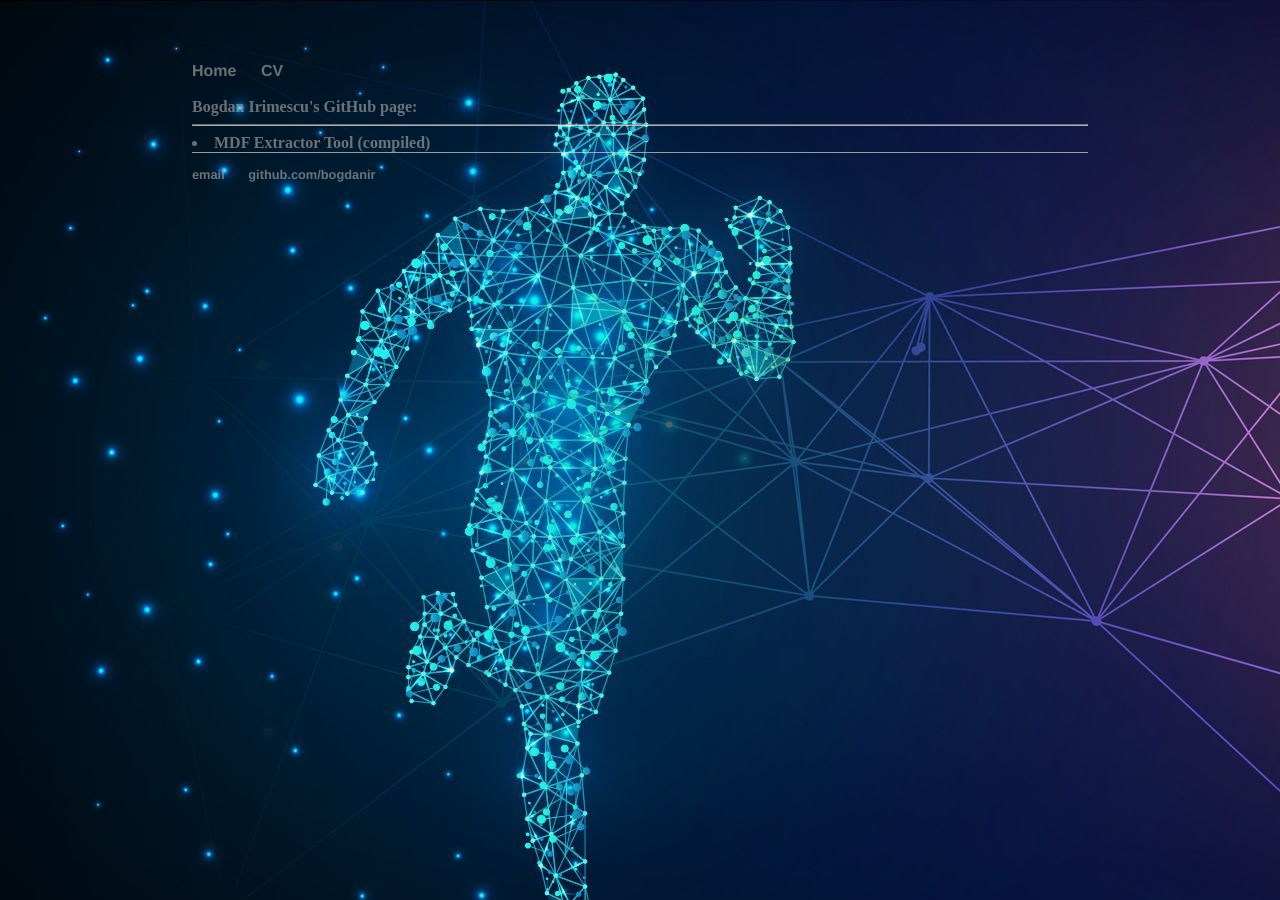
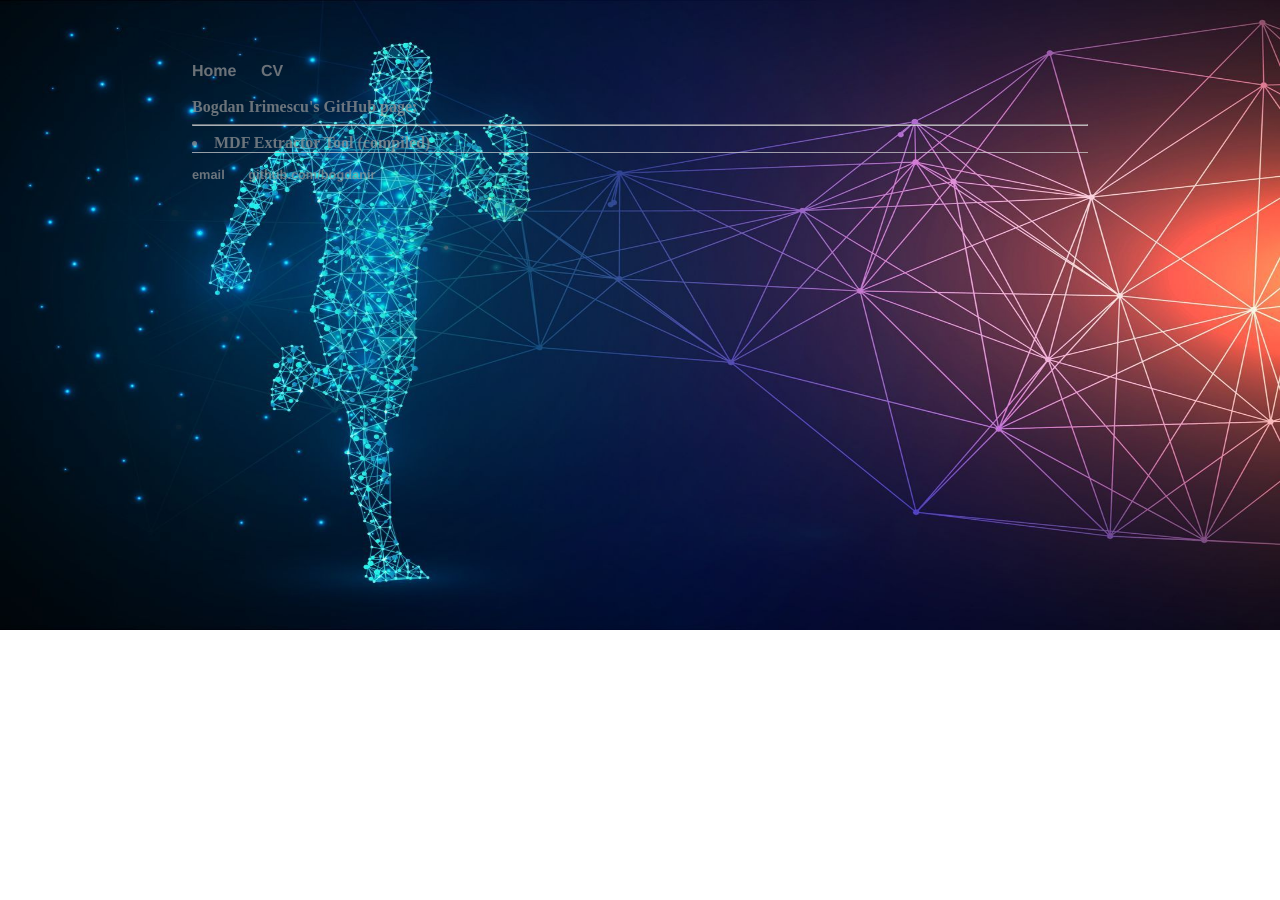
Before and after one commit to bogdanir/MDFextract, a Jekyll site: the page built from index.html, in a window 1280 px wide. Built offline with Jekyll 4.4.1, drawn with Linux system fonts in a browser that asks for light colours.

Commit message:
Update default.html

```diff
--- a/_layouts/default.html
+++ b/_layouts/default.html
@@ -50,6 +50,7 @@
        background-repeat: no-repeat;
        opacity: 0.7;
        background-attachment: fixed;
+       background-size: 100% 70%;
         }
     </style>
 
```
